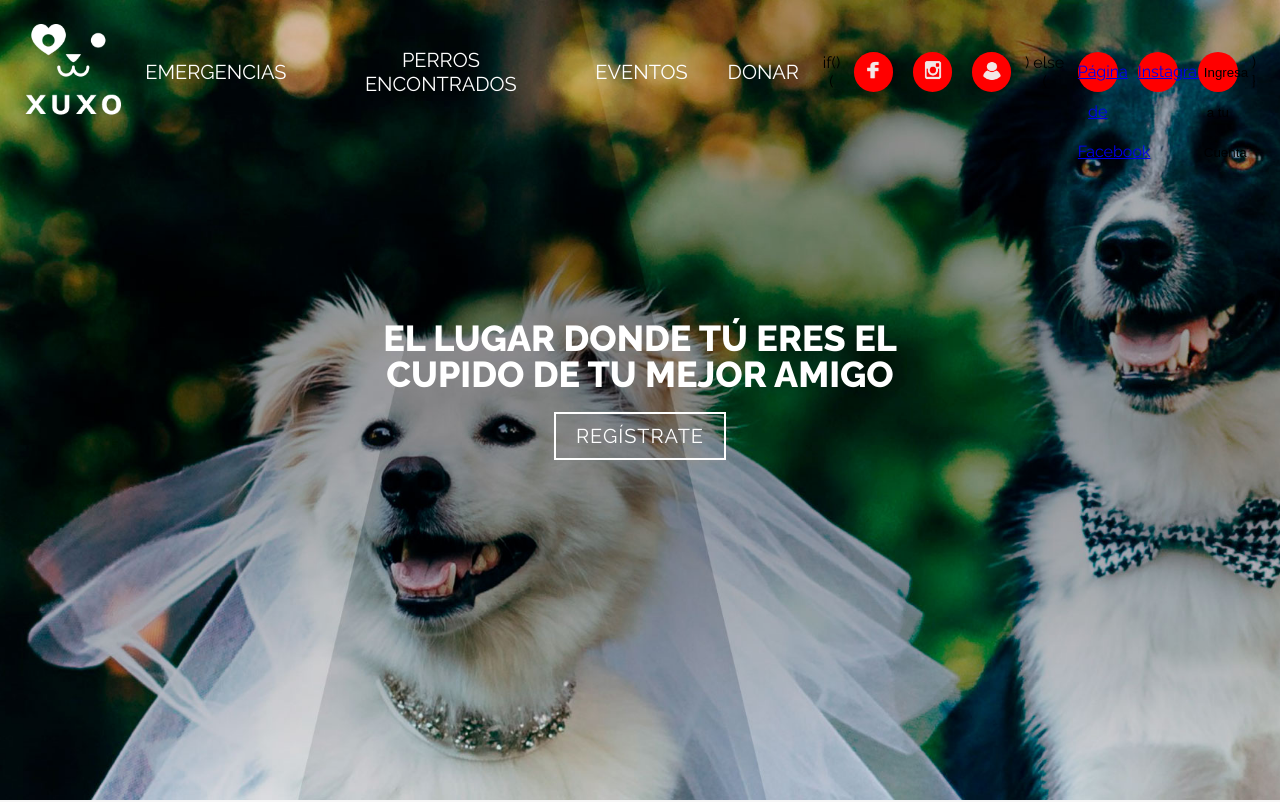
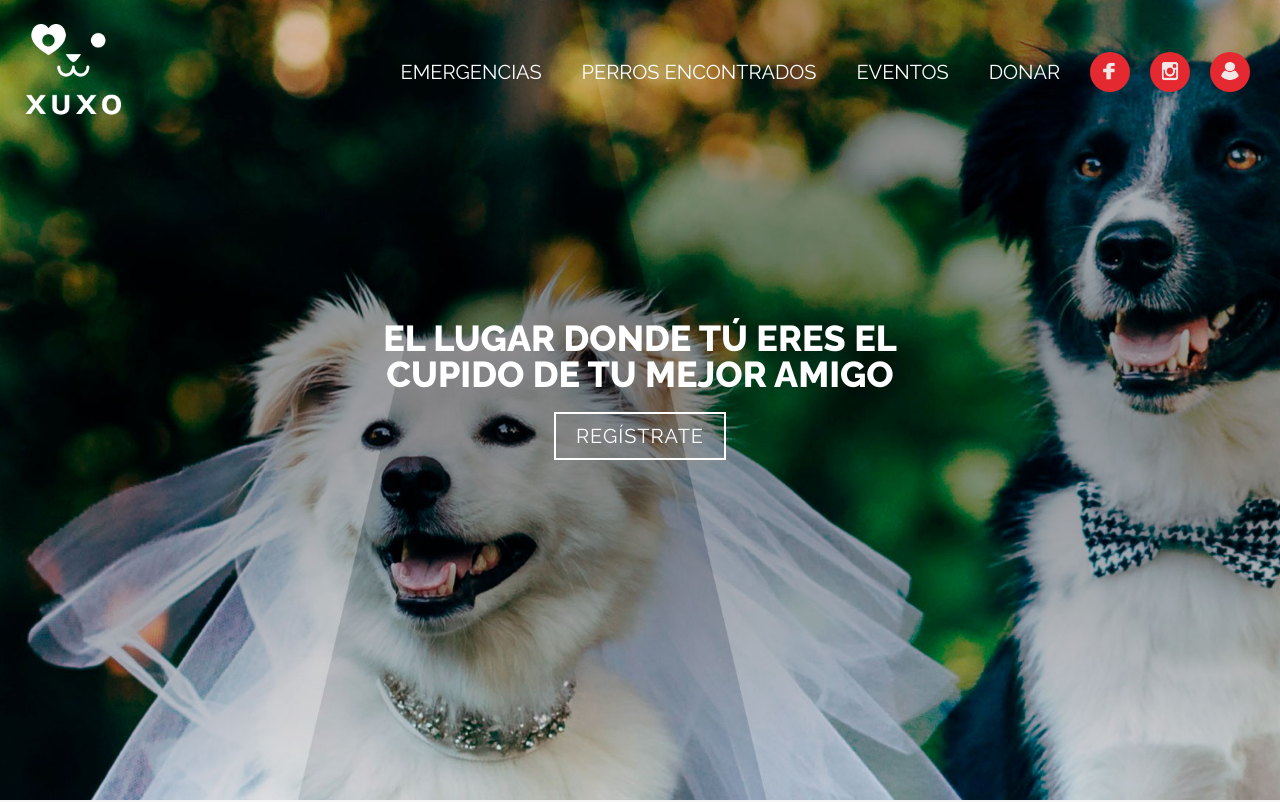
Before and after one commit to ninfanino/bedu-front, a React (Create React App) app: page / in a window 1280 px wide. Shown: the top 802 px of the page. Built offline with nearby package versions, Linux system fonts and the light colour scheme.

Commit message:
Completando el menu responsivo

```diff
--- a/src/components/home/Menu.js
+++ b/src/components/home/Menu.js
@@ -14,31 +14,17 @@ const Menu = (props) => (
       <NavLink to="/" activeClassName="isSelected" className="MenuOptions">PERROS ENCONTRADOS</NavLink>
       <NavLink to="/" activeClassName="isSelected" className="MenuOptions">EVENTOS</NavLink>
       <NavLink to="/" activeClassName="isSelected" className="MenuOptions">DONAR</NavLink>
-      if({props.menuDisplayed})
-      (
-      <NavLink to="/" activeClassName="isSelected" className="MenuIcons">
+
+      <button className="MenuIcons">
         <img src="./images/icon-fb.png" alt="Página de Facebook" ></img>
-      </NavLink>
-      <NavLink to="/" activeClassName="isSelected" className="MenuIcons">
+      </button>
+      <button className="MenuIcons">
         <img src="./images/icon-in.png" alt="Instagram"></img>
-      </NavLink>
+      </button>
       <button className="MenuIcons" onClick={props.handleOpenModal}>
         <img src="./images/icon-account.png" alt="Ingresa a tu Cuenta" ></img>
       </button>
-)
-      else
-      (
-        <NavLink to="/" activeClassName="isSelected" className="MenuIcons">
-          Página de Facebook
-        </NavLink>
-        <NavLink to="/" activeClassName="isSelected" className="MenuIcons">
-          Instagram
-        </NavLink>
-        <button className="MenuIcons" onClick={props.handleOpenModal}>
-          Ingresa a tu Cuenta
-        </button>
-      )
-    }
+
     </div>
   </div>
 )
--- a/src/components/home/home.css
+++ b/src/components/home/home.css
@@ -28,7 +28,7 @@ body {
     margin: 10px;
     border-radius: 30px;
     width: 40px;
-    background-color: red;
+    background-color: #e52931;
     border:none;
     text-align: center;
     line-height: 40px;
@@ -364,6 +364,7 @@ body {
     }
     .Menu{
         padding: 0 20px 0 20px;
+        background: #373a3f;
     }
     .BurgerDisplay{
         display: block;
--- a/src/pages/home.js
+++ b/src/pages/home.js
@@ -30,8 +30,14 @@ class Home extends Component {
         var x = document.getElementById("MenuList");
         if (x.className === "MenuNav") {
             x.className += " responsive";
+            this.setState({
+                menuDisplayed:true,
+            })
         } else {
             x.className = "MenuNav";
+            this.setState({
+                menuDisplayed:false,
+            })
         }
         console.log(x.className)
     }
@@ -57,6 +63,7 @@ class Home extends Component {
             <div>
                 <Menu handleOpenModal={this.handleOpenModalLogin}
                       handleDispalyedMenu={this.handleDispalyedMenu}
+                      menuDisplayed={this.menuDisplayed}
                 />
                 <Header handleOpenModal={this.handleOpenModalRegistro}/>
                 <PerrosEncontrados/>
```
Also changed, not shown: public/images/burger-menu.png, public/images/burger-menu2.png (deleted).
